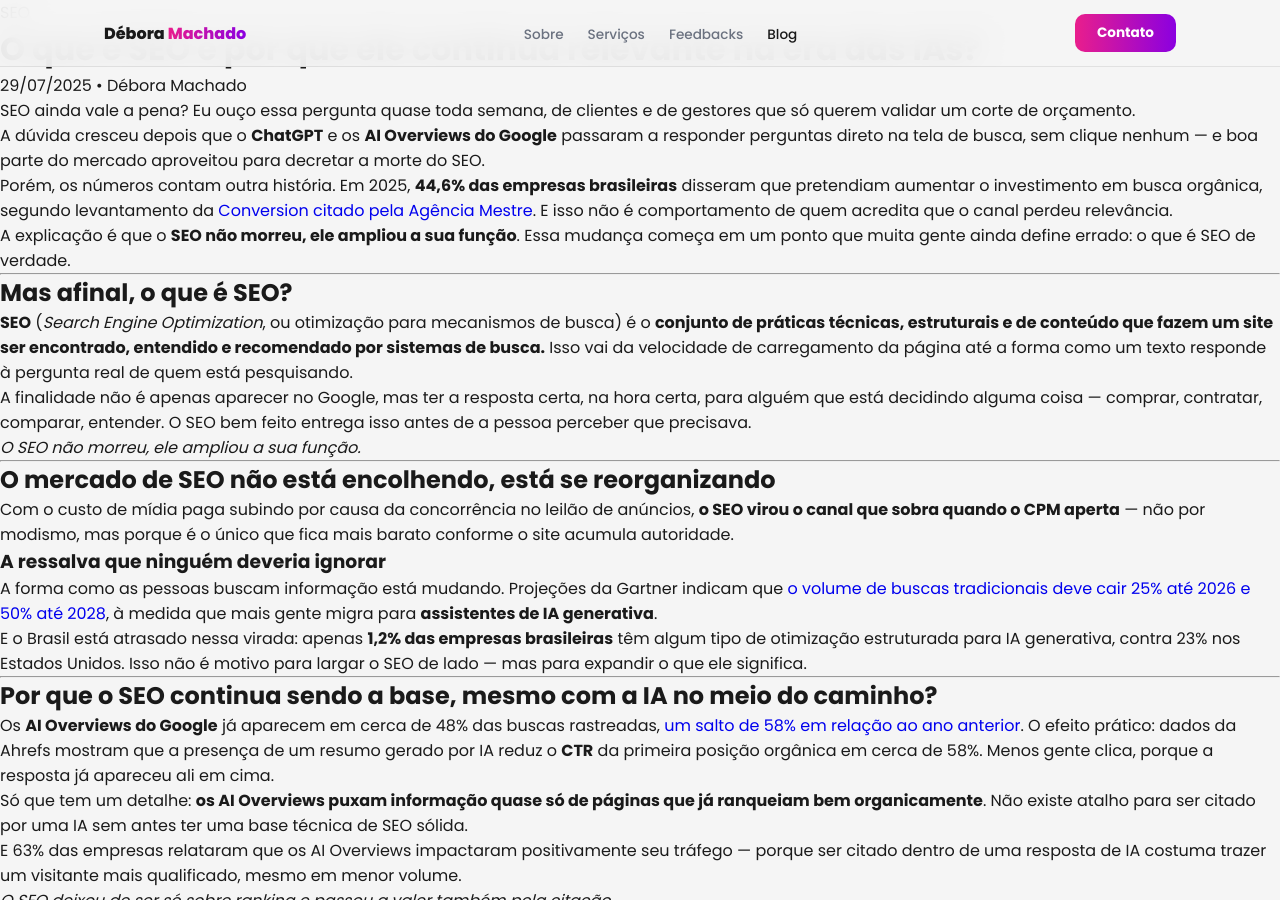
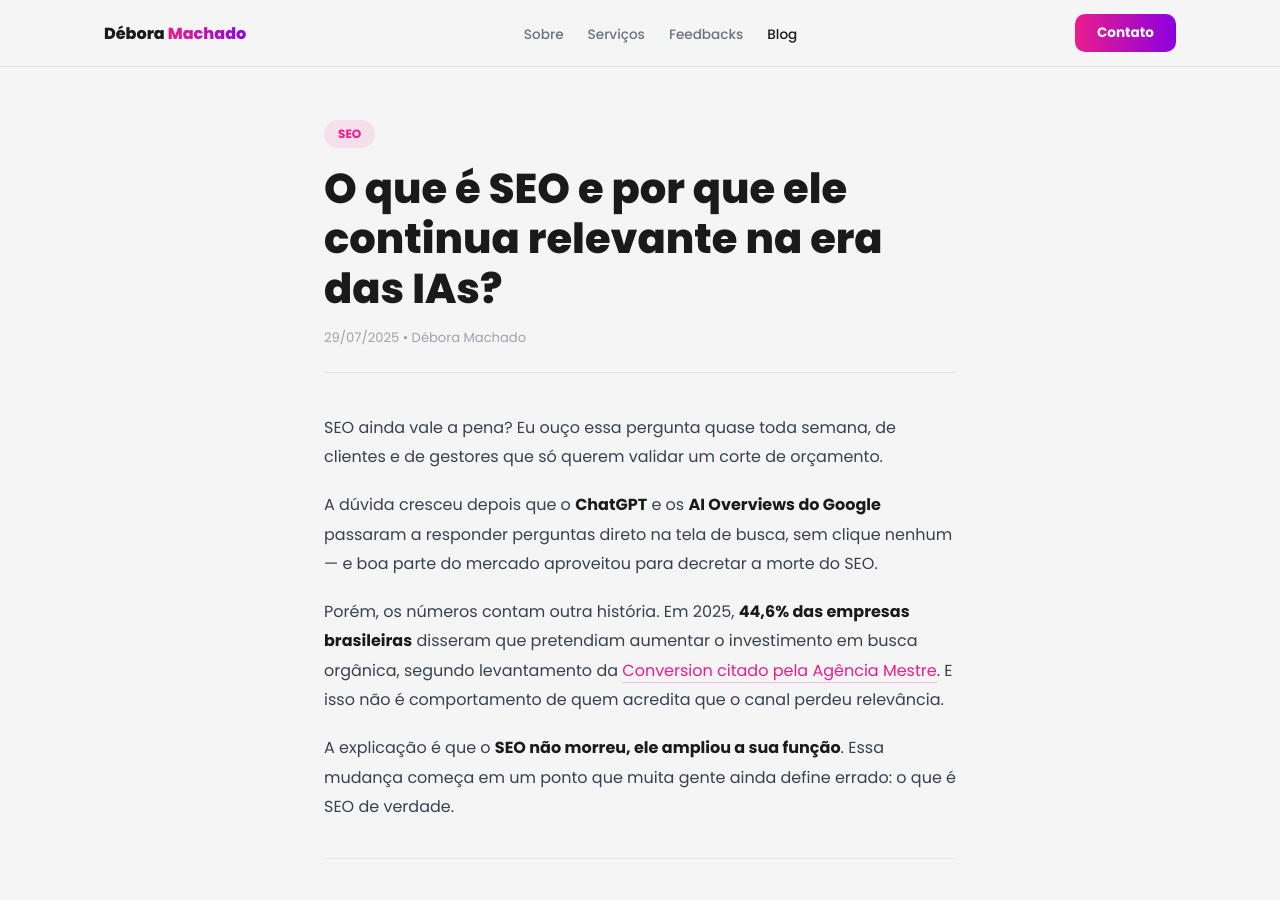
Before and after one commit to debora9415/blog-debora, a Jekyll site: the page built from _posts/2025-07-29-o-que-e-seo-era-da-ia.md, in a window 1280 px wide and 900 px high. Built offline with Jekyll 4.4.1, drawn with Linux system fonts in a browser that asks for light colours.

Commit message:
Update post.html

```diff
--- a/_layouts/post.html
+++ b/_layouts/post.html
@@ -1,11 +1,13 @@
 ---
 layout: default
 ---
-<div class="page-wrap">
-  <span class="post-tag">{{ page.tags | first }}</span>
-  <h1 class="post-title">{{ page.title }}</h1>
-  <p class="post-meta">{{ page.date | date: "%d/%m/%Y" }} • Débora Machado</p>
-  <div class="post-content">
+<div class="post-wrap">
+  <div class="post-header">
+    <span class="post-tag">{{ page.tags | first }}</span>
+    <h1>{{ page.title }}</h1>
+    <p class="meta">{{ page.date | date: "%d/%m/%Y" }} • Débora Machado</p>
+  </div>
+  <div class="post-body">
     {{ content }}
   </div>
 </div>
```
